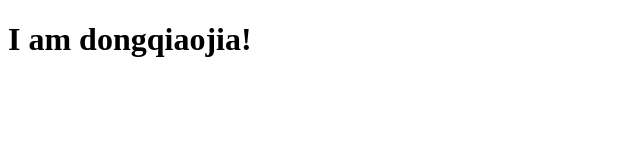
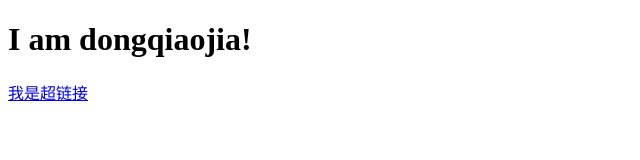
Before and after one commit to dongqiaojia/dongqiaojia.github.io, a plain HTML site: page index.html in a window 1280 px wide. Shown: the whole page, without its empty margins (0-640 px from the left). Drawn offline with Linux system fonts and the light colour scheme.

Commit message:
添加超链接

```diff
--- a/index.html
+++ b/index.html
@@ -6,6 +6,6 @@
 	</head>
 	<body>
 		<h1>I am dongqiaojia!</h1>
-		<a href="back.html"></a>
+		<a href="back.html">我是超链接</a>
 	</body>
 </html>
```
